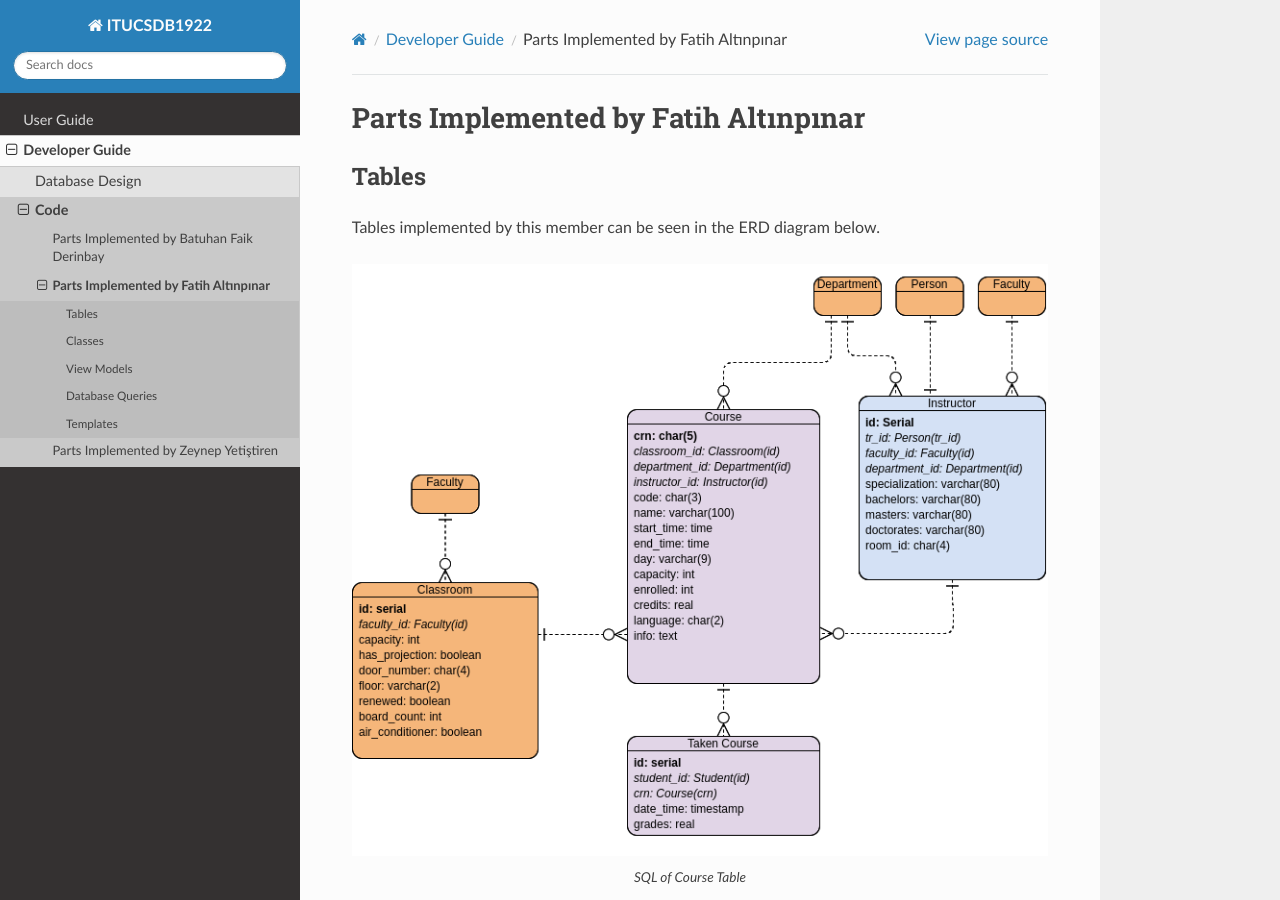
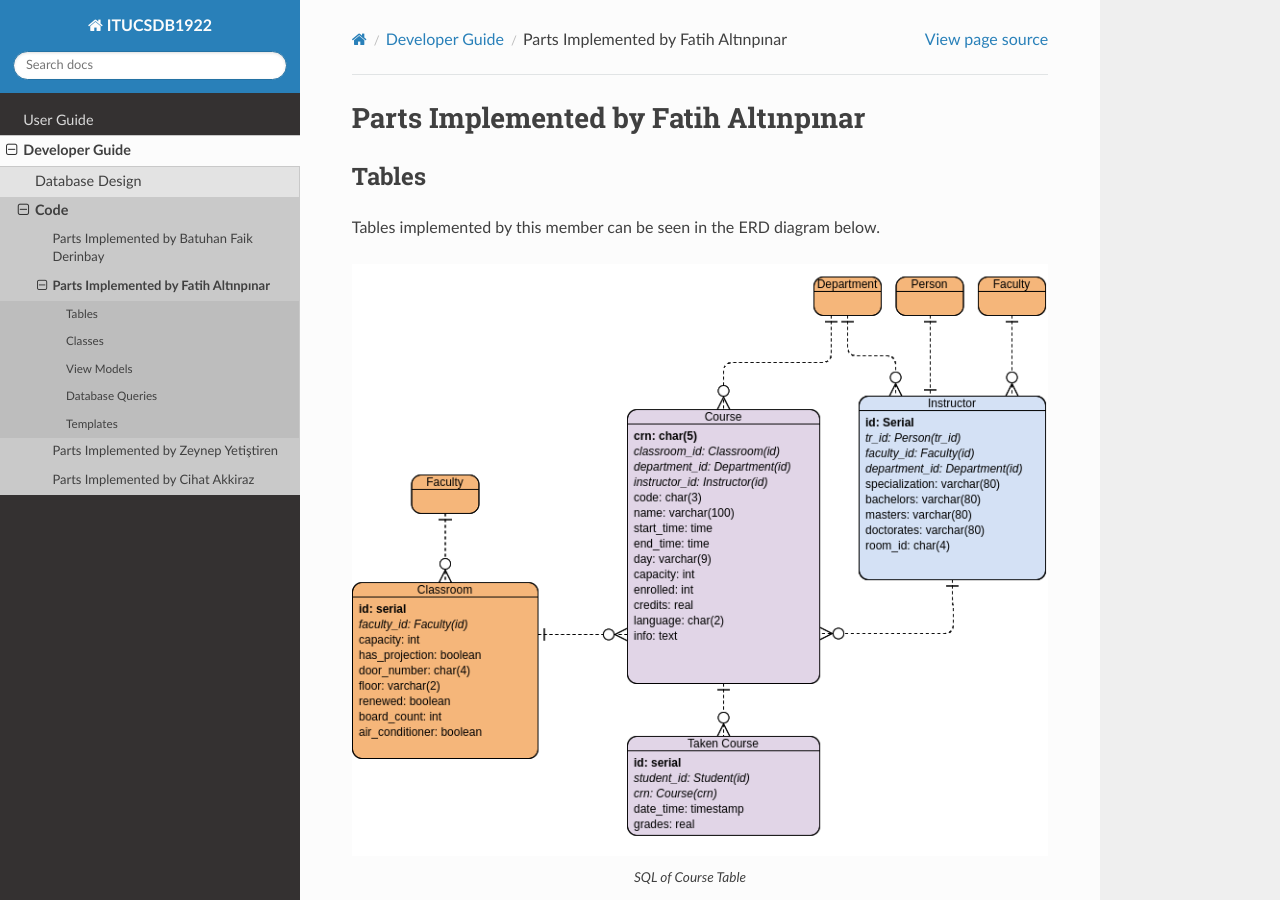
Before and after one commit to batuhanfaik/itu-cmpe, a Sphinx documentation site: the page built from docs/source/developer/fatih.rst, in a window 1280 px wide and 900 px high. Built offline with Sphinx 7.4.7 and the Read the Docs theme 2.0.0, drawn with Linux system fonts in a browser that asks for light colours; pages that are not in the unit, such as notebooks, are missing from menus.

Commit message:
Add to ctree

```diff
--- a/docs/source/developer/index.rst
+++ b/docs/source/developer/index.rst
@@ -53,4 +53,4 @@ ITU DataBees is structed as follows:
    Batuhan Faik Derinbay
    fatih
    Zeynep Yetistiren
-   member4
+   Cihat Akkiraz
--- a/docs/source/user/index.rst
+++ b/docs/source/user/index.rst
@@ -10,4 +10,4 @@ Please follows the links below for detailed explanation of the pages.
    Batuhan Faik Derinbay
    fatih
    Zeynep Yetistiren
-   member4
+   Cihat Akkiraz
```
